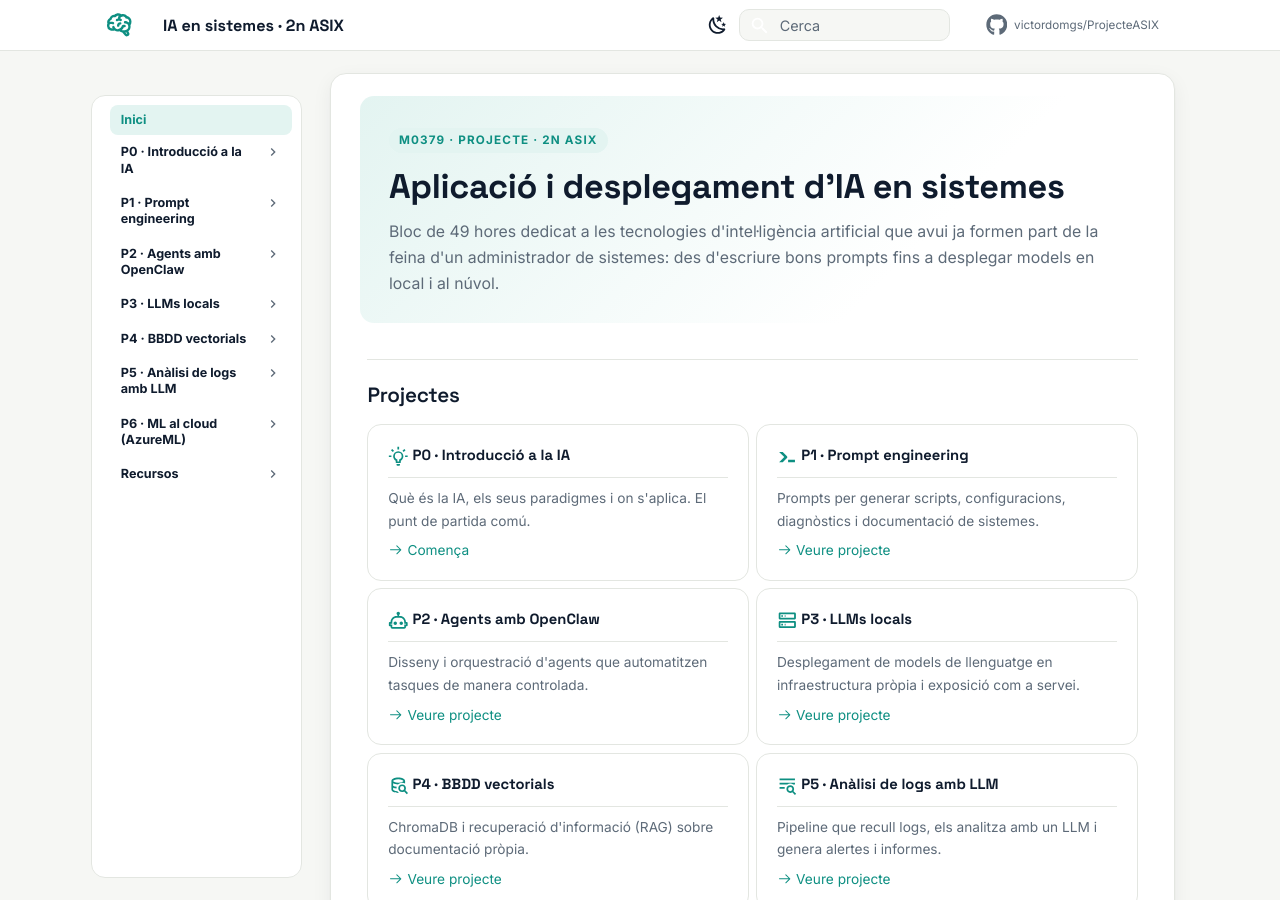
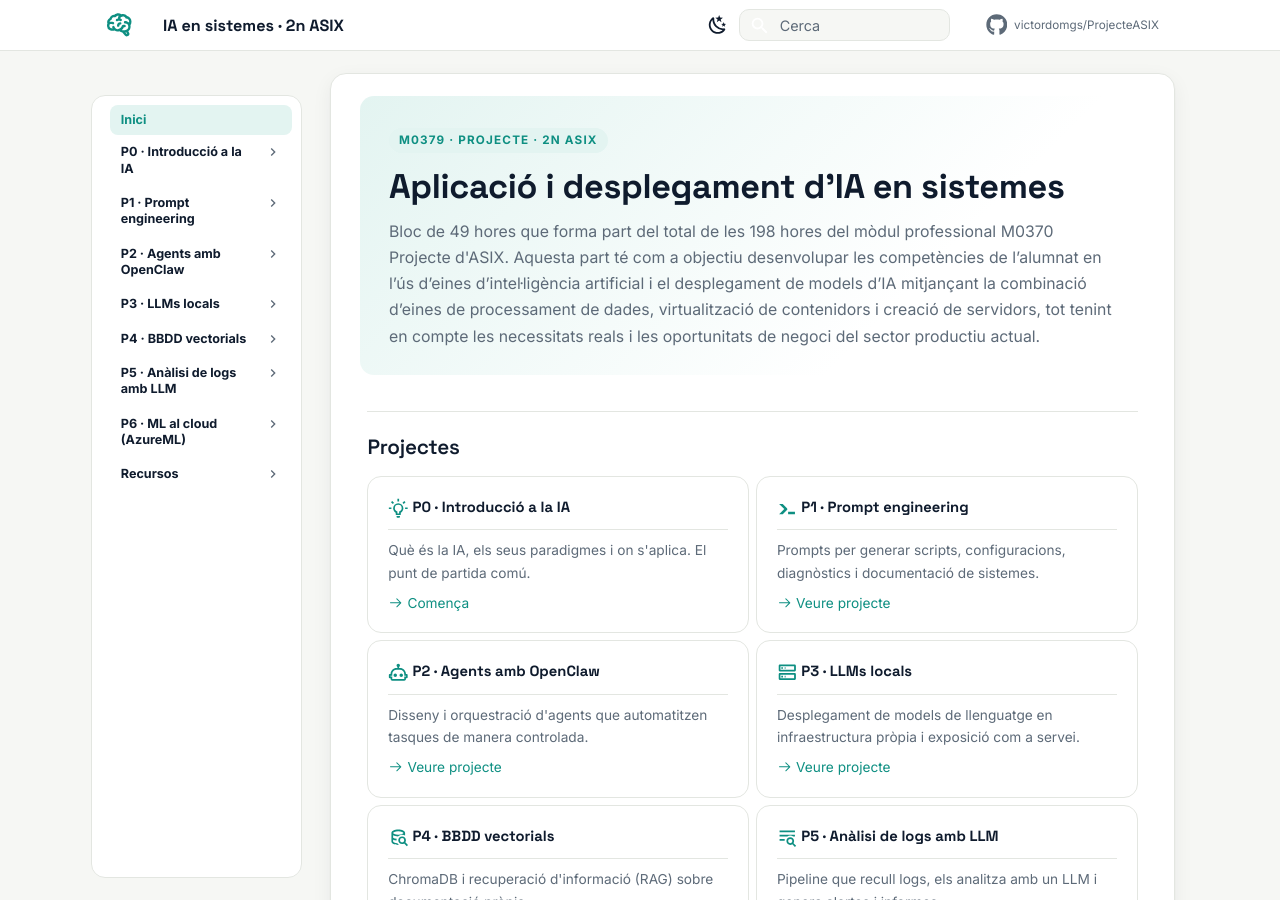
Before and after one commit to victordomgs/ProjecteASIX, an MkDocs documentation site: the page built from docs/index.md, in a window 1280 px wide and 900 px high. Built offline with MkDocs 1.6.1 and Material for MkDocs 9.7.7, drawn with Linux system fonts in a browser that asks for light colours; comment, search, counter and statistics services are not loaded.

Commit message:
Update index.md

```diff
--- a/docs/index.md
+++ b/docs/index.md
@@ -9,7 +9,8 @@ hide:
 
 # Aplicació i desplegament d'IA en sistemes
 
-<p class="lead">Bloc de 49 hores dedicat a les tecnologies d'intel·ligència artificial que avui ja formen part de la feina d'un administrador de sistemes: des d'escriure bons prompts fins a desplegar models en local i al núvol.</p>
+<p class="lead">Bloc de 49 hores que forma part del total de les 198 hores del mòdul professional M0370 Projecte d'ASIX. Aquesta part té com a objectiu desenvolupar les competències de l’alumnat en l’ús d’eines d’intel·ligència artificial i el desplegament de models d’IA mitjançant la combinació d’eines de processament de dades, virtualització de contenidors i creació de servidors, tot tenint en compte les necessitats reals i les oportunitats de negoci del sector productiu actual.
+</p>
 
 </div>
 
```
